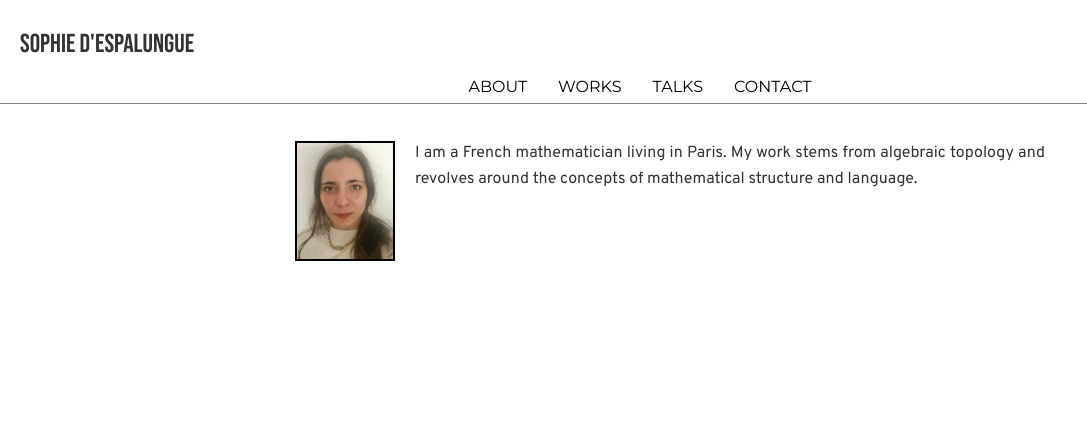
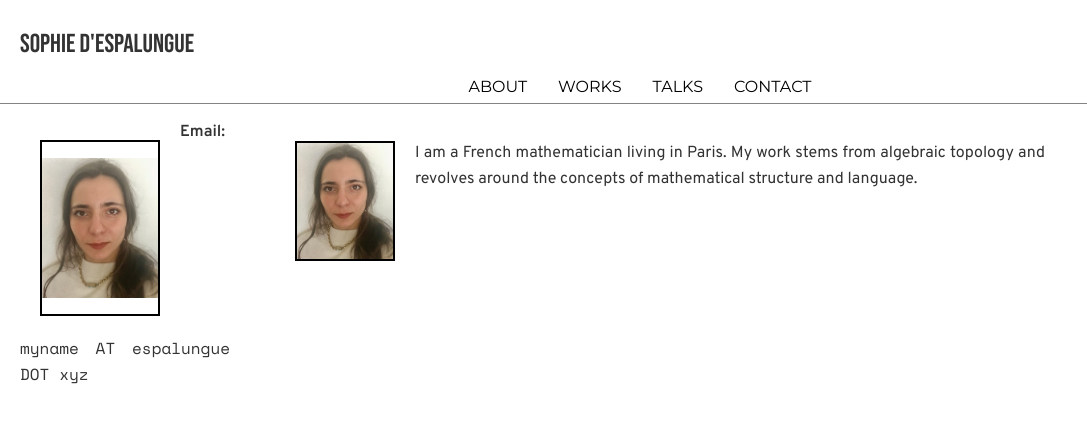
Before and after one commit to sdspmon/math, a Jekyll site: the page built from index.md, in a window 1280 px wide. Shown: the top 423 px of the page, without its empty margins (0-1087 px from the left). Built offline with Jekyll 4.4.1, drawn with Linux system fonts in a browser that asks for light colours.

Commit message:
sidebar nav photo + email

```diff
--- a/_includes/sidebar-nav.html
+++ b/_includes/sidebar-nav.html
@@ -0,0 +1,5 @@
+
+<div class="photo">
+    <img src="https://www.sophie.d.espalungue.xyz/images/IMG_0553.jpeg" alt="Visual Identification">
+</div>
+<b> Email:</b> <div class="mono"> myname AT espalungue DOT xyz</div>
--- a/assets/css/custom.css
+++ b/assets/css/custom.css
@@ -217,6 +217,16 @@ img {
     margin: 1em auto;
 }
 
+.photo {
+    width: 120px;
+    float: left;
+    margin-top: 20px;
+    margin-bottom: 20px;
+    margin-left: 20px;
+    margin-right: 20px;
+    border: 2px solid black;
+}
+
 /* Horizontal rules */
 hr {
     border: 0;
```
